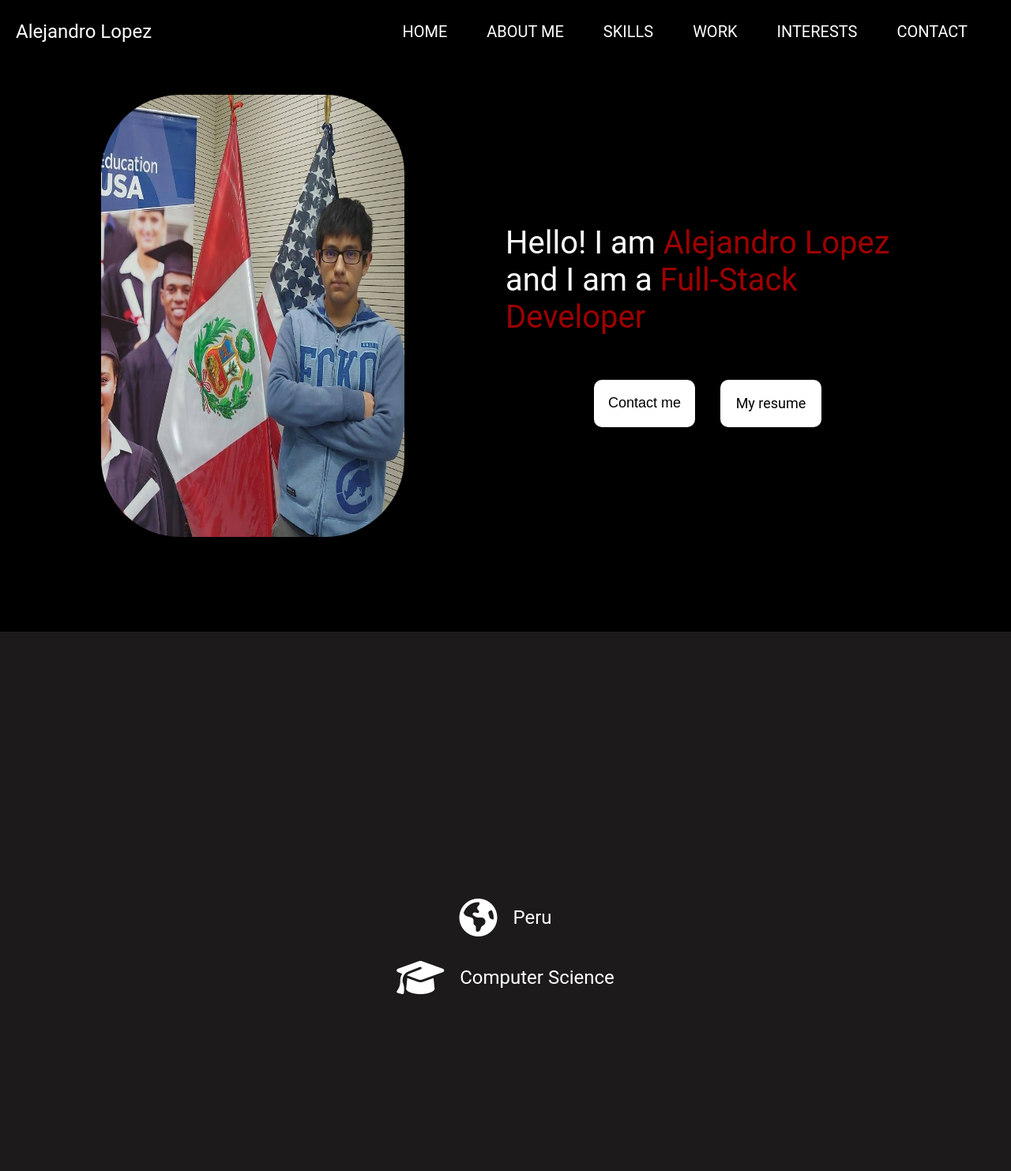
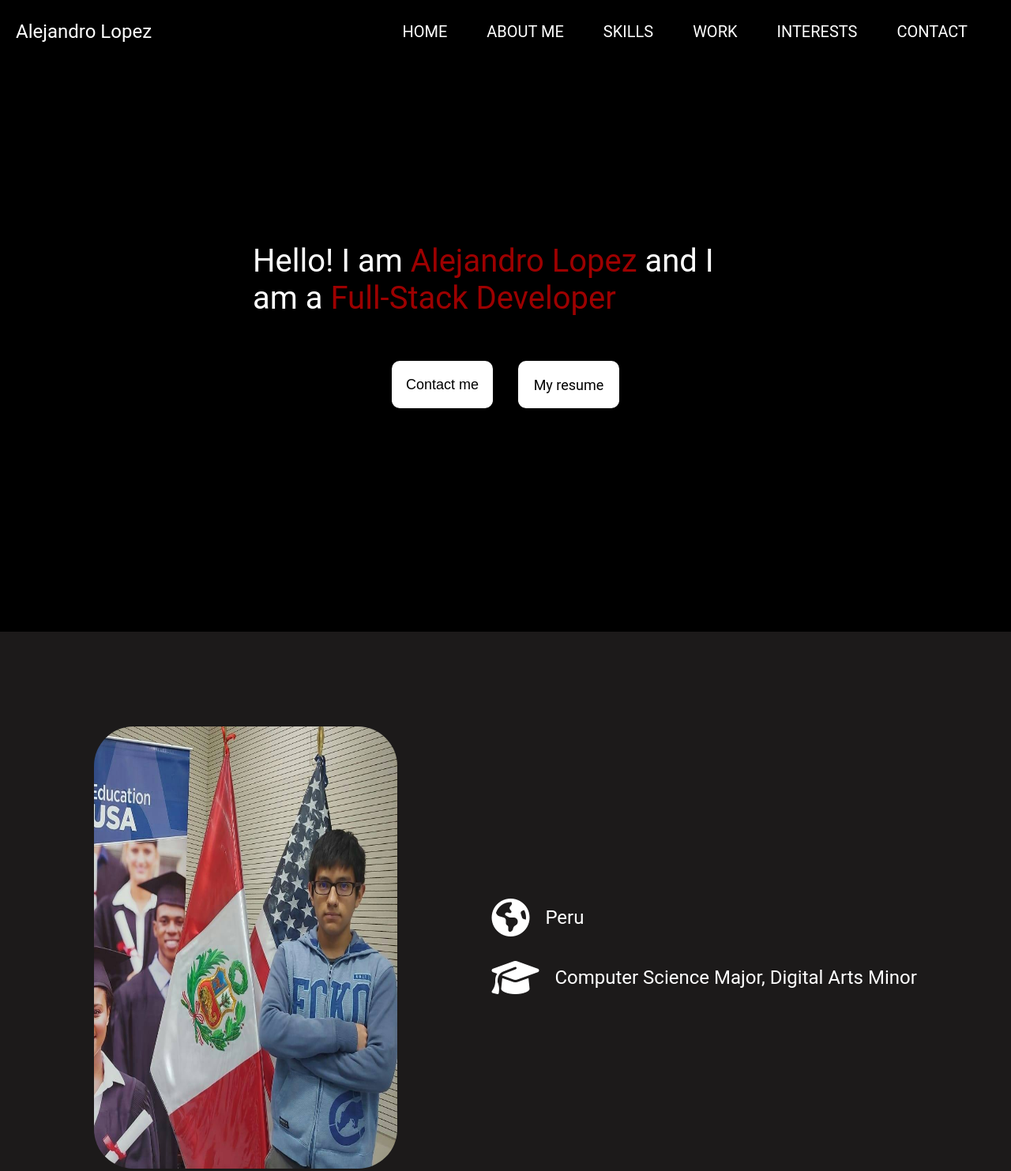
Before and after one commit to AlejandroALopez/studyWebpage, a React app: page / in a window 1280 px wide. Shown: the top 1483 px of the page at 79% size. Built offline with nearby package versions, Linux system fonts and the light colour scheme.

Commit message:
image moved

```diff
--- a/src/pages/landingPage/index.js
+++ b/src/pages/landingPage/index.js
@@ -6,7 +6,7 @@ import './style.scss';
 
 // import { fetchConstants } from '../actions/constantsActions';
 
-export default function LandingPage(props) {
+export default function LandingPage() {
   return (
     <div className="landingPage-container">
       <div className="landingPage-header">
@@ -33,7 +33,6 @@ export default function LandingPage(props) {
         </div>
       </div>
       <div className="homepage" id="homepage">
-        <img className="homepage-image" alt="profile_img" src="src/assets/profile.jpeg" />
         <div className="intro-container">
           <p className="intro">
             Hello! I am
@@ -55,13 +54,16 @@ export default function LandingPage(props) {
         </div>
       </div>
       <div className="aboutme" id="aboutme">
+        <img className="aboutme-image" alt="profile_img" src="src/assets/profile.jpeg" />
+        <div className="aboutme-info-container">
           <div className="aboutme-info">
             <i className="fas fa-globe-americas fa-3x" />
             <p>Peru</p>
           </div>
           <div className="aboutme-info">
             <i className="fas fa-graduation-cap fa-3x" />
-          <p>Computer Science</p>
+            <p>Computer Science Major, Digital Arts Minor</p>
+          </div>
         </div>
       </div>
       <div className="skills" id="skills">
--- a/src/pages/landingPage/style.scss
+++ b/src/pages/landingPage/style.scss
@@ -49,14 +49,8 @@
 
     background-color: #000000;
 
-    .homepage-image {
-      width: 30vw;
-      height: 70vh;
-      border-radius: 100px;
-    }
-
     .intro-container {
-      width: 40%;
+      width: 50%;
 
       .intro {
         font-size: 40px;
@@ -93,13 +87,23 @@
  }
  .aboutme {
     display: flex;
-    flex-direction: column;
-    justify-content: center;
+    flex-direction: row;
+    justify-content: space-evenly;
     align-items: center;
     width: 100%;
     height: 100vh;
 
     background-color: #1c1a1a;
+
+    .aboutme-image {
+      width: 30vw;
+      height: 70vh;
+      border-radius: 50px;
+    }
+
+    .aboutme-info-container {
+      display: flex;
+      flex-direction: column;
 
       .aboutme-info {
         display: flex;
@@ -109,6 +113,7 @@
         p {
           margin-left: 20px;
           font-size: 24px;
+        }
       }
     }
   }
```
Lines whose indentation alone changed are shown as unchanged.
